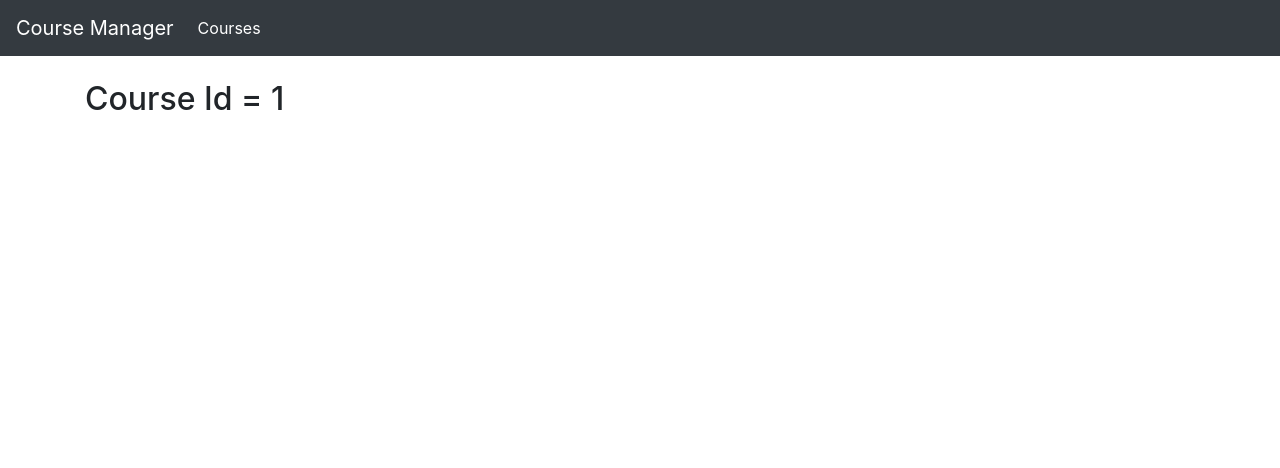
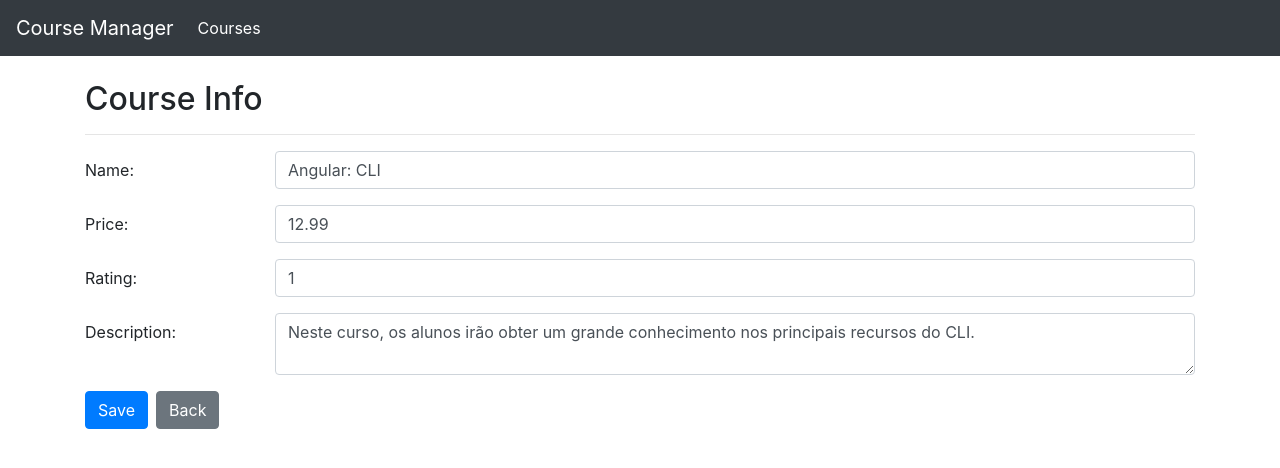
Before and after one commit to alanbritodossantos/angular8-basico, an Angular app in the folder course-manager/: page /courses/info/1 in a window 1280 px wide. Shown: the top 468 px of the page. Built offline with nearby package versions, Linux system fonts and the light colour scheme.

Commit message:
foi criado formulario e validações

```diff
--- a/course-manager/src/app/courses/course-info.component.html
+++ b/course-manager/src/app/courses/course-info.component.html
@@ -1 +1,57 @@
-<h2>Course Id = {{courseId}}</h2>
+<h2>Course Info</h2>
+
+<hr/>
+
+<form #courseForm="ngForm">
+    <div class="form-group row">
+      <label class="col-sm-2 col-form-label">Name:</label>
+      <div class="col-sm-10">
+              <input [(ngModel)] ="course.name" required name="name"
+                #courseName="ngModel" [ngClass]="{'is-invalid': courseName.invalid}" class="form-control">
+
+              <div class="invalid-feedback">
+                  <span>Course name is required</span>
+              </div>
+      </div>
+    </div>
+
+    <div class="form-group row">
+      <label class="col-sm-2 col-form-label">Price:</label>
+      <div class="col-sm-10">
+              <input [(ngModel)] ="course.price" required name="price"
+                #coursePrice="ngModel" type="number" [ngClass]="{'is-invalid': coursePrice.invalid}" class="form-control">
+
+              <div class="invalid-feedback">
+                  <span>Course price is required</span>
+              </div>
+      </div>
+    </div>
+
+    <div class="form-group row">
+      <label class="col-sm-2 col-form-label">Rating:</label>
+      <div class="col-sm-10">
+              <input [(ngModel)] ="course.rating" required name="rating"
+                #courseRating="ngModel" type="number" [ngClass]="{'is-invalid': courseRating.invalid}" class="form-control">
+
+              <div class="invalid-feedback">
+                  <span>Course rating is required</span>
+              </div>
+      </div>
+    </div>
+
+    <div class="form-group row">
+      <label class="col-sm-2 col-form-label">Description:</label>
+      <div class="col-sm-10">
+              <textarea [(ngModel)] ="course.description" required name="description"
+                #courseDescription="ngModel" [ngClass]="{'is-invalid': courseDescription.invalid}" class="form-control">
+              </textarea>
+
+              <div class="invalid-feedback">
+                  <span>Course description is required</span>
+              </div>
+      </div>
+    </div>
+
+    <button [disabled]="courseForm.invalid" (click)="save()" class="btn btn-primary mr-2">Save</button>
+    <button [routerLink]="['/courses']" class="btn btn-secondary">Back</button>
+</form>
--- a/course-manager/src/app/courses/course-info.component.ts
+++ b/course-manager/src/app/courses/course-info.component.ts
@@ -1,16 +1,22 @@
 import { Component, OnInit } from '@angular/core';
 import { ActivatedRoute } from '@angular/router';
+import { Course } from './course';
+import { CourseService } from './course.service';
 
 @Component({
     templateUrl:'./course-info.component.html'
 })
 export class CourseInfoComponent implements OnInit {
 
-    courseId:number;
+    course:Course;
 
-    constructor(private activatedRoute: ActivatedRoute){}
+    constructor(private activatedRoute: ActivatedRoute, private courseService: CourseService){}
 
     ngOnInit(): void{
-        this.courseId = +this.activatedRoute.snapshot.paramMap.get('id');
+        this.course = this.courseService.retrieveById(+this.activatedRoute.snapshot.paramMap.get('id'));
+    }
+
+    save(): void {
+        this.courseService.save(this.course);
     }
 }
--- a/course-manager/src/app/courses/course.service.ts
+++ b/course-manager/src/app/courses/course.service.ts
@@ -8,6 +8,18 @@
 
     retrieveAll(): Course[] {
       return COURSES;
+    }
+
+    retrieveById(id: number): Course{
+      //filtrando array-- o find vai analisar o array e buscar a condição que é solicitado comparando 'ID'
+        return COURSES.find((courseIterator:Course) => courseIterator.id === id);
+    }
+
+    save(course: Course): void{
+        if(course.id){
+          const index = COURSES.findIndex((courseIterator:Course)=> courseIterator.id===course.id)
+          COURSES[index] = course;
+        }
     }
 }
 
```
